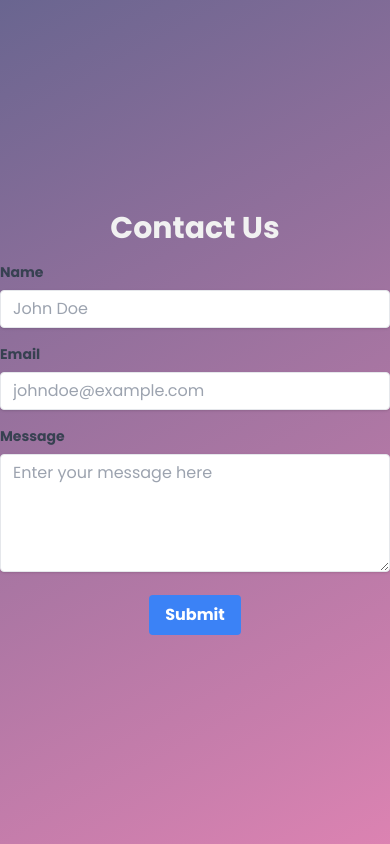
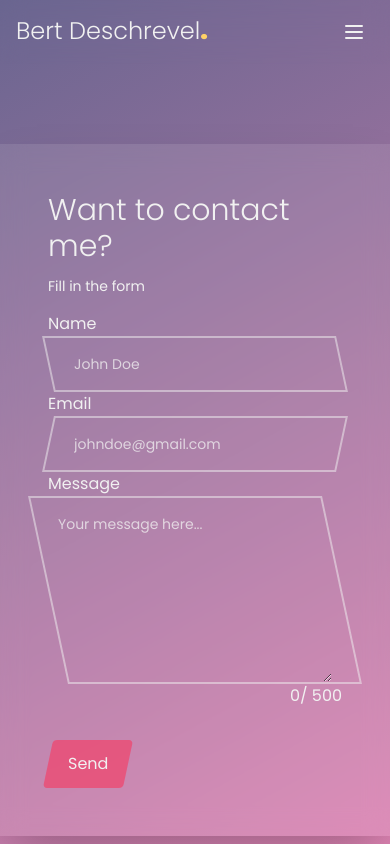
Before and after one commit to B3rtje123/Portfolio2.0, a React (Vite) app: page /Contact in a window 390 px wide. Built offline with nearby package versions, Linux system fonts and the light colour scheme.

Commit message:
contact-page done plus responsive

```diff
--- a/package.json
+++ b/package.json
@@ -9,8 +9,11 @@
     "preview": "vite preview"
   },
   "dependencies": {
+    "@emailjs/browser": "^3.4.0",
+    "emailjs-com": "^3.2.0",
     "react": "^18.2.0",
     "react-dom": "^18.2.0",
+    "react-hook-form": "^7.43.9",
     "react-router-dom": "^6.10.0",
     "tailwindcss-animated": "^1.0.0"
   },
@@ -20,6 +23,7 @@
     "@vitejs/plugin-react": "^3.1.0",
     "autoprefixer": "^10.4.14",
     "postcss": "^8.4.22",
+    "tailwind-scrollbar": "^3.0.0",
     "tailwindcss": "^3.3.1",
     "typescript": "^4.9.3",
     "vite": "^4.2.0"
--- a/src/assets/screens/Contact.tsx
+++ b/src/assets/screens/Contact.tsx
@@ -1,63 +1,158 @@
-import React from "react";
+import emailjs from 'emailjs-com';
+import { useEffect, useState } from 'react';
+import { SubmitHandler, useForm } from 'react-hook-form';
+import Navigation from '../Components/navigation';
 
-const ContactPage = () => {
+import foto from '../Pictures/bert-2.jpg';
+
+import cSharp from '../Pictures/png-clipart-c-programming-language-logo-microsoft-visual-studio-net-framework-javascript-icon-purple-logo.png';
+import html from '../Pictures/html5-logo-best-web-design-psd-html-cms-development-ecommerce-6.png';
+import XD from '../Pictures/XD.png';
+import react from '../Pictures/react.png';
+
+export default () => {
+  const [to_name, setTo_name] = useState('');
+  const [from_name, setFrom_name] = useState('');
+  const [Mymessage, setMessage] = useState('');
+  const [count, setCount] = useState(0);
+  const [green, setGreen] = useState(false);
+  const [sent, setSent] = useState(false);
+
+  const validate = () => {
+    if(to_name.length > 0 && from_name.length > 0 && Mymessage.length > 0){
+      return true;
+    }
+    false
+  }
+
+  const messageMaxLength = 500;
+
+
+  const { register, handleSubmit, watch, formState: { errors } } = useForm({
+    defaultValues: {
+      name: '',
+      email: '',
+      message: ''
+    }
+  });
+
+
+  const submitInfo = () => {
+      console.log(to_name + " " + from_name + " " + Mymessage);
+
+      const emailContent ={
+        to_name: to_name,
+        from_name: from_name,
+        message: Mymessage
+      }
+
+      emailjs.send('service_ccqdf24', 'template_jbuxehk', emailContent, 'VF5BPnSwA0ai3uh6m')
+      .then((result) => {
+          console.log(result.text);
+      }, (error) => {
+          console.log(error.text);
+      });
+  }
+
   return (
-    <div className="flex flex-col items-center justify-center min-h-screen">
-      <h1 className="text-3xl font-bold mb-4">Contact Us</h1>
-      <form className="w-full max-w-lg">
-        <div className="mb-4">
-          <label
-            className="block text-gray-700 text-sm font-bold mb-2"
-            htmlFor="name"
-          >
-            Name
-          </label>
+    <main className='overflow-hidden max-w-screen max-h-screen'>
+      <Navigation />
+
+      <div className='max-w-xl w-full mx-auto relative -mt-18 text-CustomWhite'>
+        {/* <img src={react} alt="react_logo" className='absolute max-w-sm -rotate-90 top-0 -right-36 md:max-w-md md:-right-48' />
+        <img src={cSharp} alt="c#_logo" className='absolute max-w-sm -rotate-12 bottom-0 -left-36 md:max-w-md md:-left-20' /> */}
+        <form action=""
+        className='bg-CustomWhite/10 backdrop-blur-md p-12 my-36 shadow-2xl relative'
+        onSubmit={handleSubmit((data) => {
+          console.log(data);
+        })}>
+
+          <h3 className='block text-3xl font-light mb-3'>Want to contact me?</h3>
+          <h4 className='mt-1 mb-4 block text-sm font-normal'>Fill in the form</h4>
+
+          <label htmlFor="name">Name</label>
+          <div className='skew-x-12 border-2 border-CustomWhite/50 overflow-hidden px-2 transition-all duration-300 ease-in-out
+          hover:border-yellow '>
             <input
-            className="shadow appearance-none border rounded w-full py-2 px-3 text-gray-700 leading-tight focus:outline-none focus:shadow-outline"
-            id="name"
-            type="text"
-            placeholder="John Doe"
+            id='name'
+              {...register('name', {required: 'Your name is required!'})}
+              placeholder='John Doe'
+              onChange={
+                (e) => {setTo_name(e.target.value)}
+              }
+              className='-skew-x-12 block w-full p-4 pl-4 text-sm text-CustomWhite rounded-lg bg-transparent
+              focus:outline-none focus:placeholder-yellow
+              hover:placeholder-yellow
+              placeholder-CustomWhite/75'
             />
           </div>
-        <div className="mb-4">
-          <label
-            className="block text-gray-700 text-sm font-bold mb-2"
-            htmlFor="email"
-          >
-            Email
-          </label>
+          <p className='text-red text-xs'>{errors.name?.message}</p>
+
+          <label htmlFor="email">Email</label>
+          <div className='border-2 border-CustomWhite/50 -skew-x-12 overflow-hidden px-2
+          hover:border-yellow'>
             <input
-            className="shadow appearance-none border rounded w-full py-2 px-3 text-gray-700 leading-tight focus:outline-none focus:shadow-outline"
-            id="email"
-            type="email"
-            placeholder="johndoe@example.com"
+              {...register('email', {required: 'Your email is required!'})}
+              placeholder='johndoe@gmail.com'
+              type='email'
+              onChange={
+                (e) => {setFrom_name(e.target.value)}
+              }
+              className='skew-x-12 block w-full p-4 pl-4 text-sm text-CustomWhite rounded-lg bg-transparent
+              focus:outline-none focus:placeholder-yellow
+              hover:placeholder-yellow
+              placeholder-CustomWhite/75'
             />
           </div>
-        <div className="mb-4">
-          <label
-            className="block text-gray-700 text-sm font-bold mb-2"
-            htmlFor="message"
+          <p className='text-red text-xs'>{errors.email?.message}</p>
+
+          <label htmlFor="message">Message</label>
+          <div className='skew-x-12 border-2 border-CustomWhite/50 overflow-hidden px-2 transition-all duration-300 ease-in-out
+          hover:border-yellow'>
+            <textarea maxLength={messageMaxLength}
+              {...register('message', {required: 'Your message is required!'})}
+              placeholder='Your message here...'
+              onChange={
+                (e) => {setCount(e.target.value.length), setMessage(e.target.value)}
+              }
+              className='-skew-x-12 block w-full pt-4 pb-32 text-sm text-CustomWhite rounded-lg bg-transparent
+              focus:outline-none focus:placeholder-yellow
+              hover:placeholder-yellow
+              placeholder-CustomWhite/75 overflow-y-scroll
+              scrollbar-thin scrollbar-thumb-CustomWhite/75 scrollbar-track-transparent scrollbar-thumb-rounded-full scrollbar-track-rounded-full scrollbar-corner-transparent'
+            />
+          </div>
+          <div className='grid grid-cols-2'>
+            <p className='text-red text-xs'>{errors.message?.message}</p>
+            <div className='text-right'>
+              <span id="current">{count}</span>
+              <span id="maximum">/ {messageMaxLength}</span>
+            </div>
+          </div>
+
+
+          <button className={`text-CustomBlack px-5 py-3 mt-8 rounded transition-all duration-300 ease-in-out
+          ${validate() ? 'bg-yellow text-CustomBlack hover:bg-yellow focus:bg-yellow focus:outline-none' : 'bg-red/75 text-CustomWhite hover:bg-red hover:cursor-pointer focus:bg-red'}
+          ${green ? 'bg-green-500 text-CustomBlack hover:bg-green-300' : ''}
+          -skew-x-12 `}
+          type="submit"
+          disabled={!validate()}
+          onClick={
+            () => {
+              if(to_name === '' || from_name === '' || Mymessage === ''){
+                setGreen(false);
+              }else{
+                setGreen(true);
+                setSent(true);
+                submitInfo();
+              }
+            }
+          }
           >
-            Message
-          </label>
-          <textarea
-            className="shadow appearance-none border rounded w-full py-2 px-3 text-gray-700 leading-tight focus:outline-none focus:shadow-outline"
-            id="message"
-            rows="5"
-            placeholder="Enter your message here"
-          ></textarea>
-        </div>
-        <div className="flex items-center justify-center">
-          <button
-            className="bg-blue-500 hover:bg-blue-700 text-white font-bold py-2 px-4 rounded focus:outline-none focus:shadow-outline"
-            type="submit"
-          >
-            Submit
+            <p className='skew-x-12'>Send</p>
           </button>
-        </div>
         </form>
       </div>
+    </main>
   );
 };
-
-export default ContactPage;
--- a/src/assets/screens/Hobbys.tsx
+++ b/src/assets/screens/Hobbys.tsx
@@ -18,7 +18,7 @@ import mct from "../Pictures/Opleidingslogo_Howest_Multimedia_en_Creative_Techno
 
 export default () => {
     return (
-        <main>
+        <main className="">
             <div>
                 <Navigation />
             </div>
--- a/src/assets/screens/Home.tsx
+++ b/src/assets/screens/Home.tsx
@@ -18,11 +18,11 @@ import mct from "../Pictures/Opleidingslogo_Howest_Multimedia_en_Creative_Techno
 
 export default () => {
     return (
-        <main>
+        <main className="scrollbar">
             <div>
                 <Navigation />
             </div>
-            <div className="max-w-screen-lg flex flex-col align-middle justify-center mx-auto px-8 font-light pt-16 md:px-20 md:pt-20">
+            <div className="max-w-screen-lg flex flex-col align-middle justify-center mx-auto px-8 font-light pt-16 md:px-20 md:pt-20 ">
                 <header className="grid grid-cols-2 gap-8 items-center
                 md:gap-24
                 2xl:pt-8 relative">
--- a/src/index.css
+++ b/src/index.css
@@ -1,3 +1,25 @@
 @tailwind base;
 @tailwind components;
 @tailwind utilities;
+
+@layer utilities {
+  .scrollbar::-webkit-scrollbar {
+    width: 20px;
+    height: 20px;
+  }
+
+  .scrollbar::-webkit-scrollbar-track {
+    border-radius: 100vh;
+    background: #f7f4ed;
+  }
+
+  .scrollbar::-webkit-scrollbar-thumb {
+    background: #e0cbcb;
+    border-radius: 100vh;
+    border: 3px solid #f6f7ed;
+  }
+
+  .scrollbar::-webkit-scrollbar-thumb:hover {
+    background: #c0a0b9;
+  }
+}
--- a/tailwind.config.js
+++ b/tailwind.config.js
@@ -36,5 +36,6 @@ export default {
     },
   },
   plugins: [
+    require('tailwind-scrollbar'),
   ],
 }
```
Also changed, not shown: 1 other file (tests, documents, lock files or other folders). Lines whose indentation alone changed are shown as unchanged.
